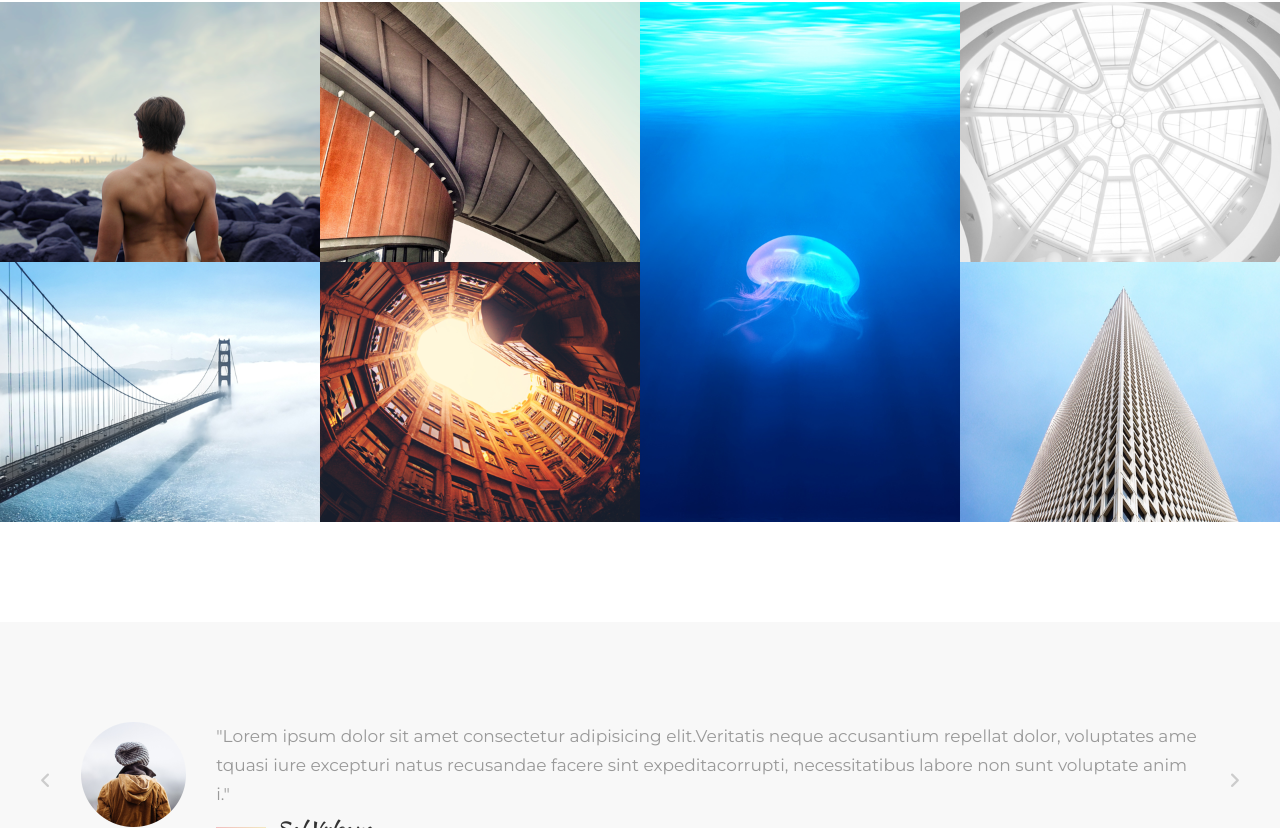
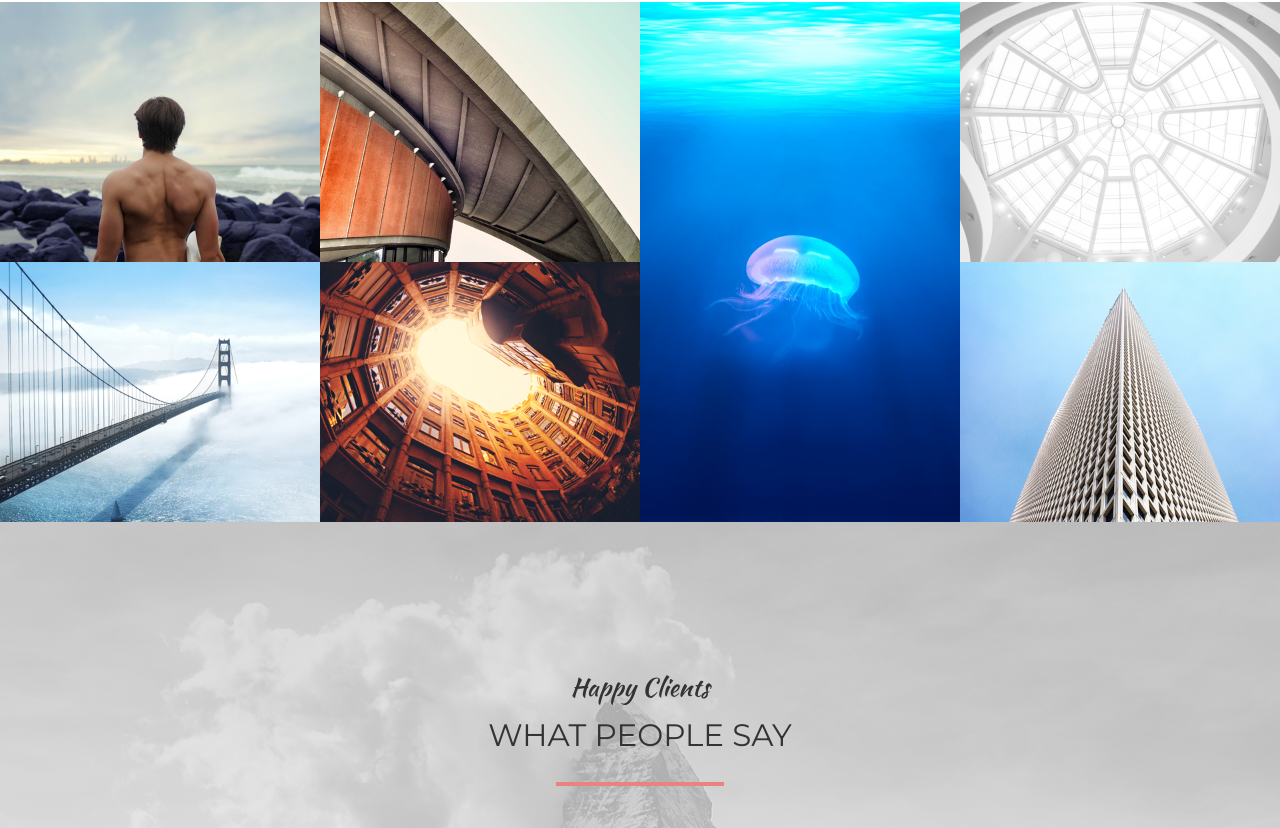
Before and after one commit to TranDangKhoi/mogo-project, a React (Create React App) app in the folder mogo-project/: page /#/ in a window 1280 px wide. Shown: the part 5987-6815 px from the top of the page. Built offline with nearby package versions, Linux system fonts and the light colour scheme.

Commit message:
:+1:: Trying to implement slick slider but something bad happened, undo all and commit

```diff
--- a/mogo-project/src/components/footer/footer.scss
+++ b/mogo-project/src/components/footer/footer.scss
@@ -3,7 +3,7 @@
   &-top {
     padding: 7.5rem 0;
     display: grid;
-    grid-template-columns: repeat(3, 1fr);
+    grid-template-columns: repeat(auto-fit, minmax(250px, 1fr));
     column-gap: 2rem;
   }
   &-bottom {
@@ -105,7 +105,8 @@
   &-gallery-image {
     @include size(100%);
   }
-  @include maxWidth(1023px) {
+
+  @include maxWidth(767px) {
     &-top {
       display: block;
     }
--- a/mogo-project/src/components/quote/Quote.js
+++ b/mogo-project/src/components/quote/Quote.js
@@ -1,19 +1,45 @@
 import React from "react";
 import Container from "../container/Container";
+import quoteAvatar from "../../assets/img-quote-avatar.png";
 import "./quote.scss";
-const Quote = ({
-  imgSrc,
-  faIconClassName,
-  borderRadius,
-  greenBorder = false,
-  quote,
-  author,
-}) => {
+const Quote = ({ saidByPerson = false }) => {
   return (
     <div className="quote">
       <Container>
         <div className="quote-container">
           <i className="fa-solid fa-angle-left quote-arrow-left"></i>
+          {saidByPerson ? (
+            <QuoteContent
+              imgSrc={quoteAvatar}
+              quote={
+                "Lorem ipsum dolor sit amet consectetur adipisicing elit.Veritatis neque accusantium repellat dolor, voluptates ametquasi iure excepturi natus recusandae facere sint expeditacorrupti, necessitatibus labore non sunt voluptate animi."
+              }
+            />
+          ) : (
+            <QuoteContent
+              faIconClassName={"fa-solid fa-message"}
+              quote={
+                "Lorem ipsum dolor sit amet consectetur adipisicing elit.Veritatis neque accusantium repellat dolor, voluptates ametquasi iure excepturi natus recusandae facere sint expeditacorrupti, necessitatibus labore non sunt voluptate animi."
+              }
+              greenBorder={true}
+            />
+          )}
+          <i className="fa-solid fa-angle-right quote-arrow-right"></i>
+        </div>
+      </Container>
+    </div>
+  );
+};
+
+function QuoteContent({
+  greenBorder,
+  borderRadius,
+  faIconClassName,
+  imgSrc,
+  quote,
+  author,
+}) {
+  return (
     <div className="quote-content">
       <div
         className="quote-img"
@@ -38,11 +64,7 @@ const Quote = ({
         <span className="quote-author">{author}</span>
       </div>
     </div>
-          <i className="fa-solid fa-angle-right quote-arrow-right"></i>
-        </div>
-      </Container>
-    </div>
   );
-};
+}
 
 export default Quote;
--- a/mogo-project/src/pages/homepage/Homepage.js
+++ b/mogo-project/src/pages/homepage/Homepage.js
@@ -22,23 +22,10 @@ const Homepage = () => {
       <Services></Services>
       <Device></Device>
       <WhatWeDo></WhatWeDo>
-      <Quote
-        faIconClassName={"fa-solid fa-message"}
-        quote={
-          "Lorem ipsum dolor sit amet consectetur adipisicing elit.Veritatis neque accusantium repellat dolor, voluptates ametquasi iure excepturi natus recusandae facere sint expeditacorrupti, necessitatibus labore non sunt voluptate animi."
-        }
-        greenBorder={true}
-      ></Quote>
+      <Quote></Quote>
       <Team></Team>
       <Brand>{[BrandLogos]}</Brand>
       <Work></Work>
-      <Quote
-        imgSrc={quotePersonImage}
-        quote={
-          "Lorem ipsum dolor sit amet consectetur adipisicing elit.Veritatis neque accusantium repellat dolor, voluptates ametquasi iure excepturi natus recusandae facere sint expeditacorrupti, necessitatibus labore non sunt voluptate animi."
-        }
-        author={"Sal Vulcano"}
-      ></Quote>
       <Feedback></Feedback>
       <Story></Story>
       <Map></Map>
```
Lines whose indentation alone changed are shown as unchanged.
